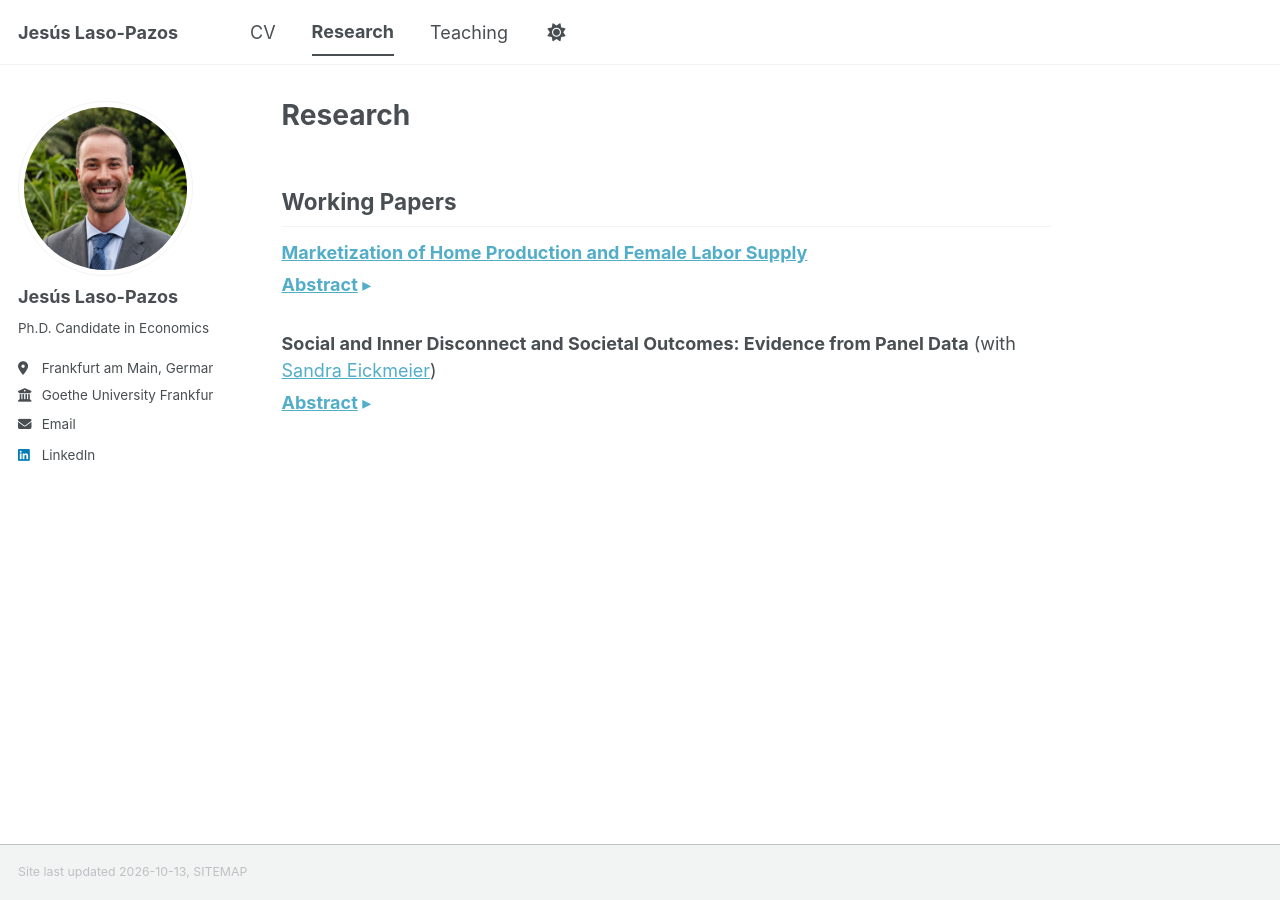
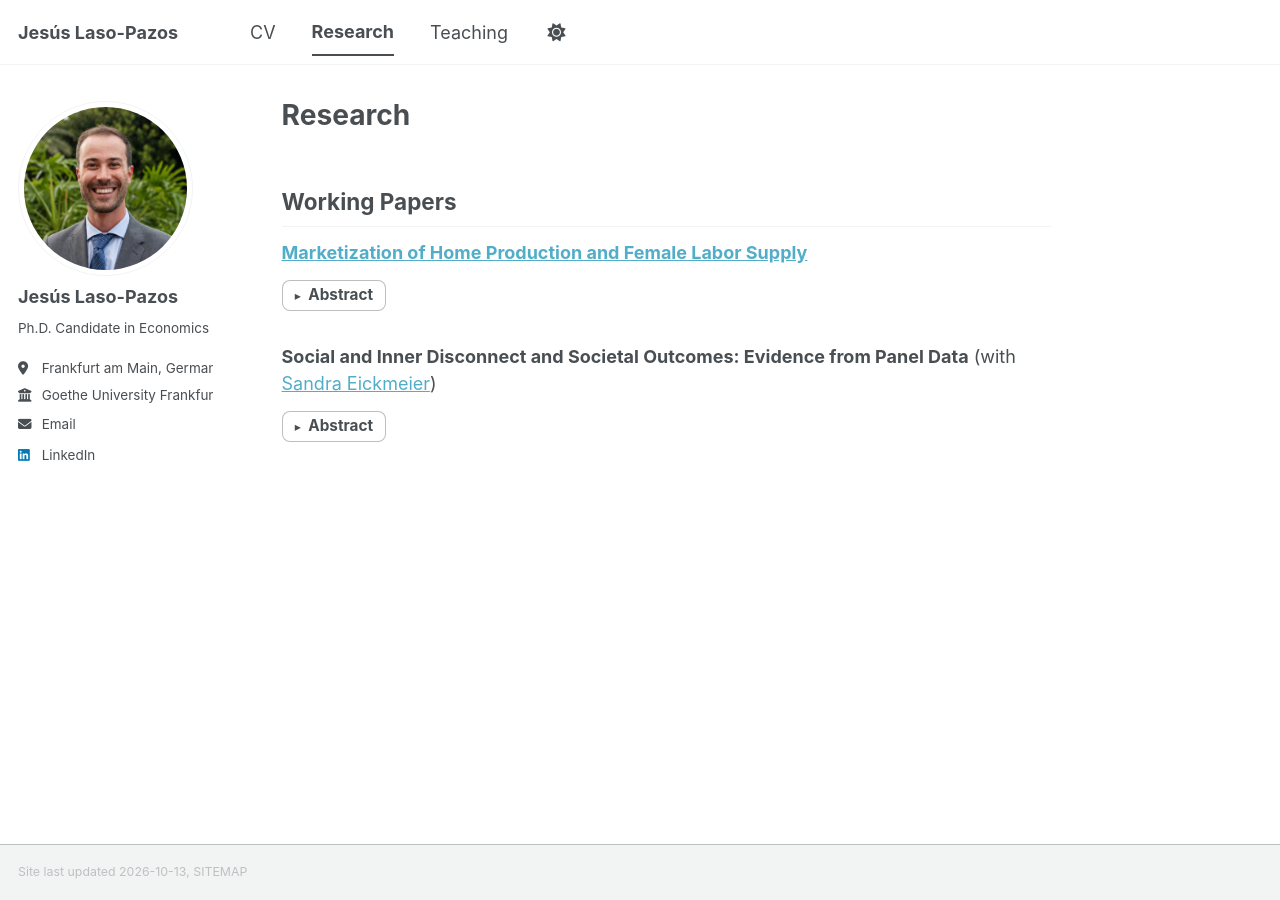
Before and after one commit to jlasopazos/jlasopazos.github.io, a Jekyll site: the page built from _pages/research.md, in a window 1280 px wide. Built offline with Jekyll 4.4.1, drawn with Linux system fonts in a browser that asks for light colours; a style sheet for code colours, icons or effects is not loaded.

Commit message:
Update custom.html

```diff
--- a/_includes/head/custom.html
+++ b/_includes/head/custom.html
@@ -21,18 +21,24 @@
 
 <!-- Collapsible abstracts on the Research page -->
 <style>
-  details.abstract { margin: -1em 0 1.75em 0; }
+  details.abstract { margin: -0.5em 0 1.75em 0; }
   details.abstract > summary {
     display: inline-block;
     list-style: none;
     cursor: pointer;
+    padding: 0.2em 0.8em;
+    font-size: 0.85em;
     font-weight: bold;
-    color: var(--global-link-color);
-    text-decoration: underline;
+    color: var(--global-text-color);
+    background-color: var(--global-bg-color);
+    border: 1px solid rgba(127, 127, 127, 0.5);
+    border-radius: 8px;
+    user-select: none;
   }
+  details.abstract > summary:hover { background-color: rgba(127, 127, 127, 0.12); }
   details.abstract > summary::-webkit-details-marker { display: none; }
-  details.abstract > summary::after { content: "\25B8"; text-decoration: none; display: inline-block; margin-left: 0.25em; }
-  details.abstract[open] > summary::after { content: "\25BE"; }
+  details.abstract > summary::before { content: "\25B8"; display: inline-block; margin-right: 0.6em; font-size: 0.8em; }
+  details.abstract[open] > summary::before { content: "\25BE"; }
   details.abstract .abstract-box {
     margin-top: 0.6em;
     padding: 0.75em 1em;
```
